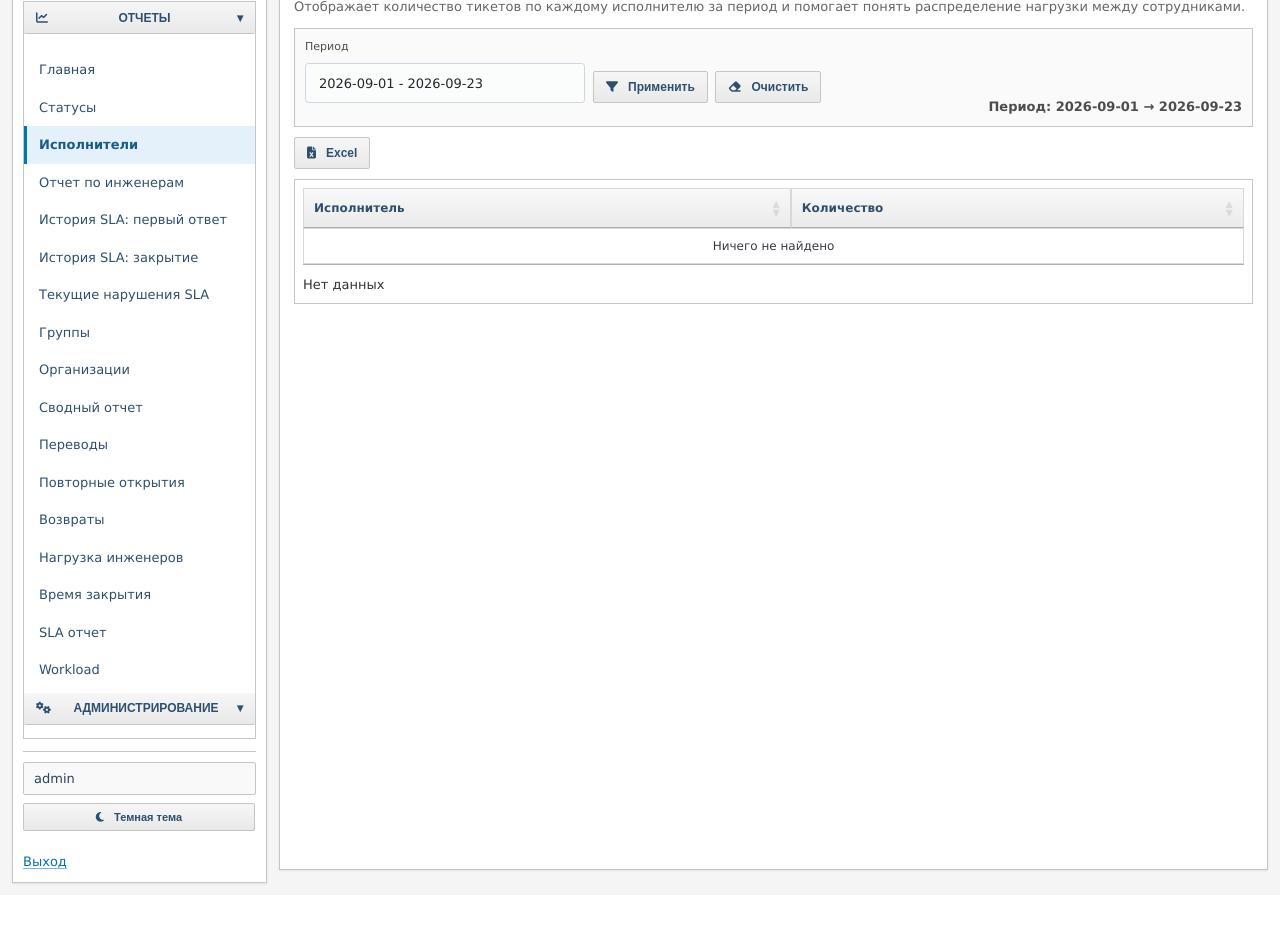
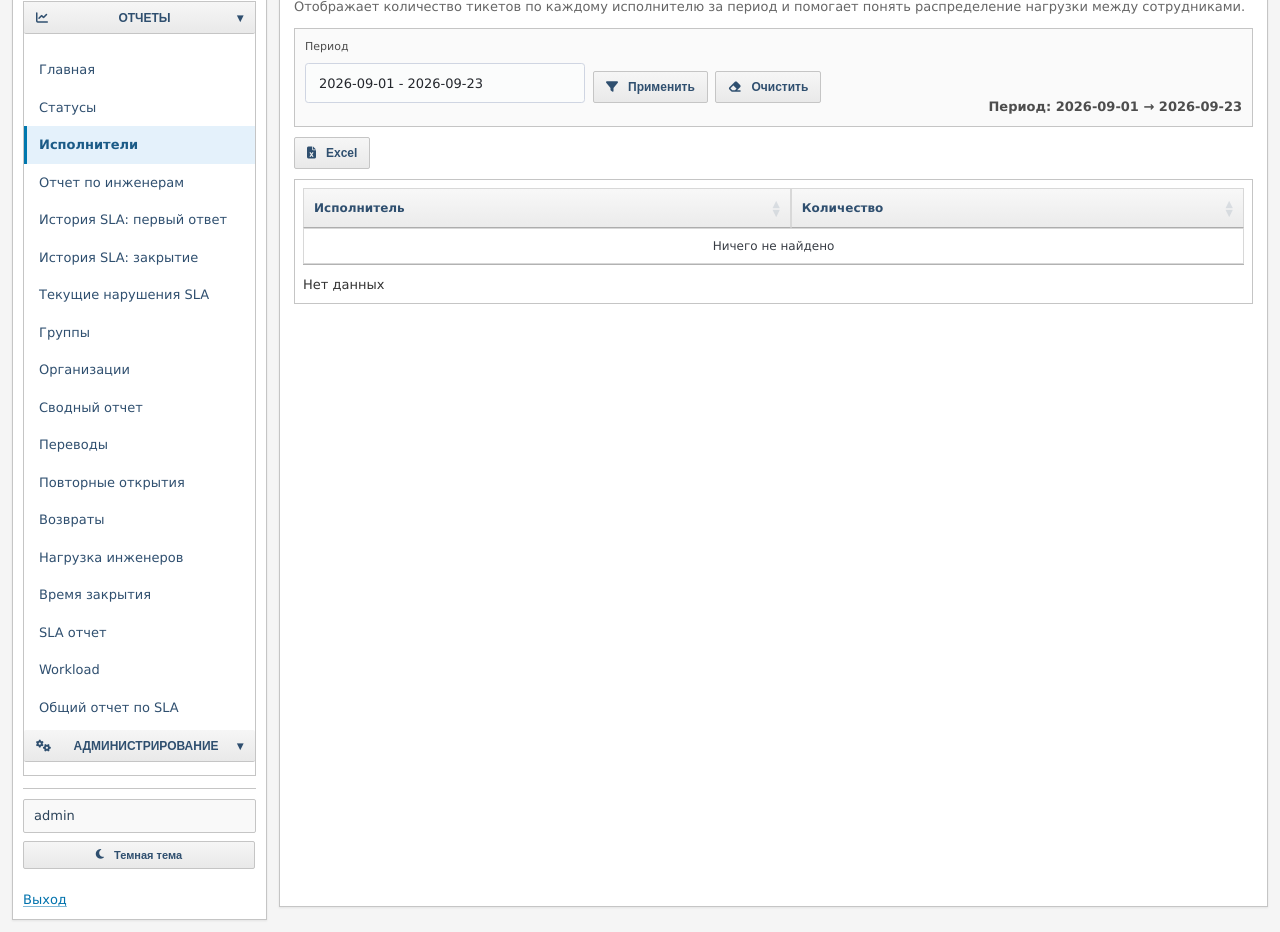
Before and after one commit to lekha100101/zammad-reports, a FastAPI app: page /reports/agents in a window 1280 px wide. Shown: the part 80-1012 px from the top of the page. Before the commit the page ends 965 px from the top, so only its background shows below. Run offline with FastAPI, Linux system fonts and the light colour scheme; the visitor is signed in with stand-in values (Sample User, id 1); data that the repository does not hold is empty; some libraries are stand-ins or nearby versions.

Commit message:
Add SLA dashboard to reports menu

```diff
--- a/app/templates/base.html
+++ b/app/templates/base.html
@@ -36,6 +36,7 @@
                   <a href="{{ item.url }}" class="menu-btn {% if request.url.path == item.url %}active{% endif %}">{{ item.name }}</a>
                 {% endif %}
               {% endfor %}
+              <a href="/reports/sla-dashboard" class="menu-btn {% if request.url.path == '/reports/sla-dashboard' %}active{% endif %}">Общий отчет по SLA</a>
             </div>
 
             <button class="side-nav-section side-nav-section-toggle" type="button" data-nav-toggle data-icon="fa-gears" aria-expanded="true">
```
